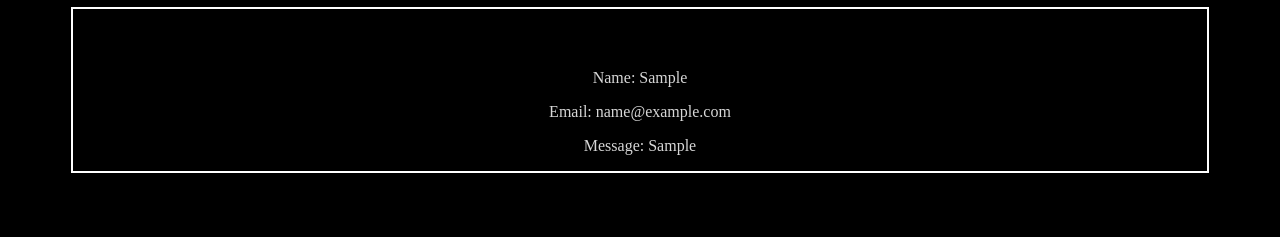
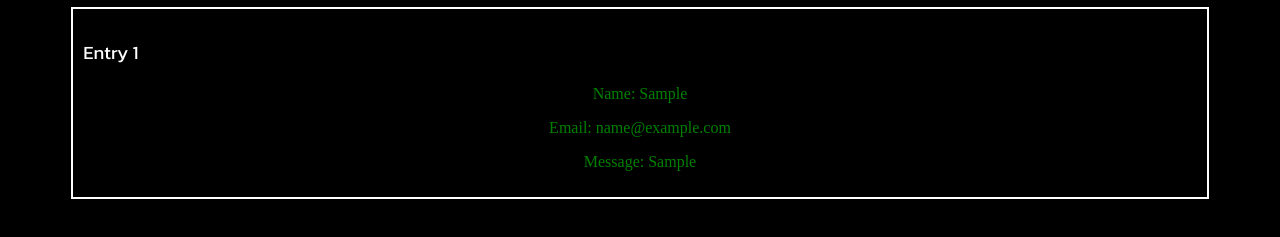
Before and after one commit to webdevRafa/html-forms, a plain HTML site: page index.html in a window 1280 px wide. Both pictures are taken after typing "Sample", "name@example.com", "Sample" into the empty fields and a click on the button "Submit". Shown: the part 539-776 px from the top of the page. Drawn offline with Linux system fonts and the light colour scheme.

Commit message:
updated entries

```diff
--- a/main.css
+++ b/main.css
@@ -55,4 +55,11 @@ form button {
 .entry {
     border: 2px solid white;
     width: 100%;
+    padding: 10px;
 }
+.entry p {
+    color: green;
+}
+h3 {
+    color: white;
+}
--- a/main.js
+++ b/main.js
@@ -21,7 +21,7 @@ const showEntries = () => {
         const entryDiv = document.createElement('div');
         entryDiv.classList.add('entry');
         entryDiv.innerHTML = `
-        <h3>Entry ${index + 1}</h3>
+        <h3 class="custom-font">Entry ${index + 1}</h3>
         <p>Name: ${entry.name}</p>
         <p>Email: ${entry.email}</p>
         <p>Message: ${entry.message}<p>
```
